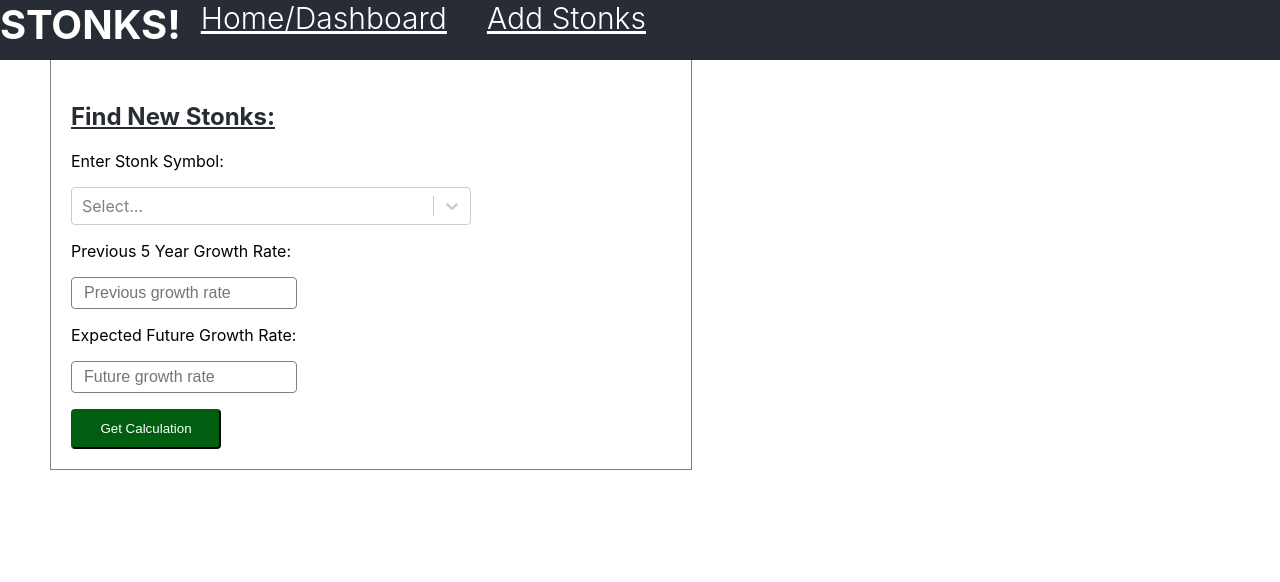
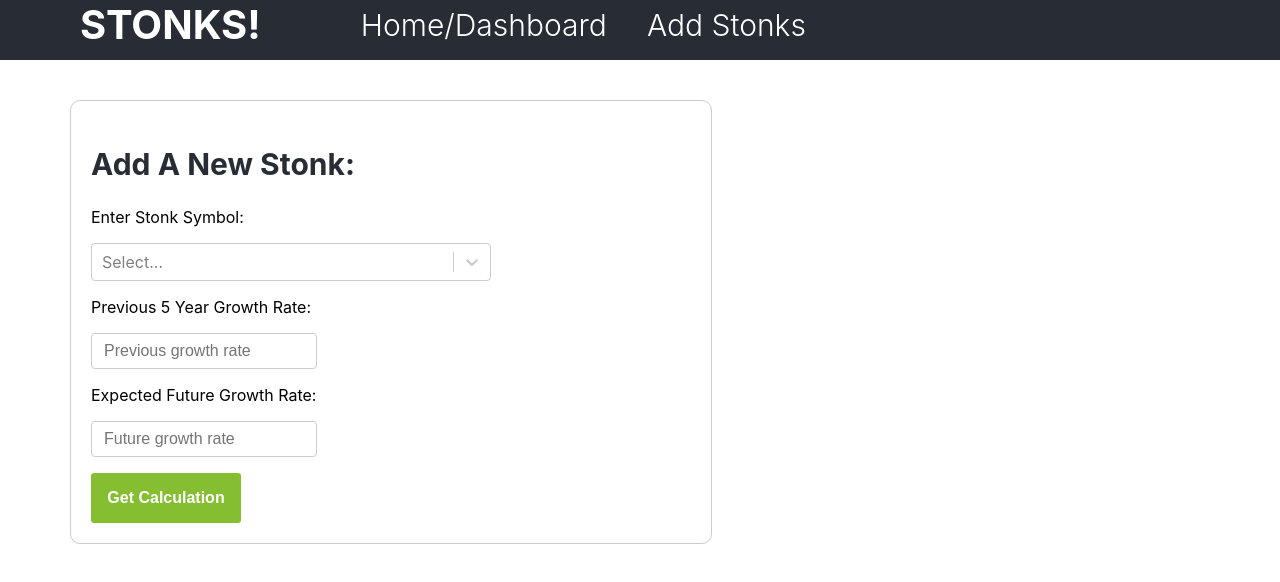
Before and after one commit to toddmantell/stonks, a React (Create React App) app: page /addstonk in a window 1280 px wide. Shown: the top 582 px of the page. Built offline with nearby package versions, Linux system fonts and the light colour scheme.

Commit message:
some refactoring for clarity; CSS updates for header and AddStonk Form and updates so Header and Content line up

```diff
--- a/src/App.css
+++ b/src/App.css
@@ -25,6 +25,7 @@
 .app-header .banner {
   display: flex;
   height: 60px;
+  margin-left: 5rem;
 }
 
 .app-header .logo {
@@ -52,12 +53,15 @@
   display: flex;
   overflow-x: hidden;
   overflow-y: auto;
+  margin-left: 5rem;
+  padding-top: .45rem;
 }
 
 .nav-item {
   margin: 0 20px;
   font-size: 30px;
   font-weight: 300;
+  text-decoration: none;
 }
 
 .app-link {
@@ -75,7 +79,7 @@
 
 @media (min-width: 701px) {
   .stonks-container {
-    margin-top: 100px;
+    margin: 100px 40px 0 70px;
     display: grid;
     grid-template-columns: 20% 20% 20% 20% 20%;
     grid-column-gap: 10px;
@@ -131,21 +135,22 @@
 }
 
 .add-stonks {
+  margin: 100px 0 0 70px;
   display: grid;
   grid-template-columns: 50% 30%;
-  border: grey solid 1px;
+  border: hsl(0,0%,80%) solid 1px;
+  border-radius: 10px;
   width: 50%;
-  margin-left: 50px;
+
 }
 
 .add-stonk-form {
-  margin-top: 61px;
   padding: 20px;
 }
 
 .add-stonk-heading {
-  text-decoration: underline;
   color: #282c34;
+  font-size: 30px;
 }
 
 .typeahead {
@@ -163,13 +168,25 @@
   width: 200px;
   padding: .375rem .75rem;
   margin-bottom: 1rem;
+  min-height: 22px;
   font-size: 1rem;
-  border: grey solid 1px;
+  border: hsl(0,0%,80%) solid 1px;
   border-radius: 4px;
 }
 
+.textbox:focus {
+  background-color: white;
+}
+
+/* This is because Chrome autofill makes the inputs an odd color */
+input:-webkit-autofill,
+input:-webkit-autofill:hover,
+input:-webkit-autofill:focus,
+input:-webkit-autofill:active  {
+    -webkit-box-shadow: 0 0 0 30px white inset !important;
+}
+
 .metrics-section {
-  margin-top: 60px;
   padding: 20px;
 }
 
@@ -198,12 +215,22 @@
 
 .form-button {
   width: 150px;
-  height: 40px;
-  background-color: #015e11;
+  height: 50px;
+  background-color: #85BF31;
   color: white;
-  font-weight: 400;
-  border-color: #015e11;
-  border-radius: 4px;
+  font-size: 16px;
+  font-weight: 600;
+  border: 0;
+  box-shadow: none;
+  border-radius: 3px;
+}
+
+.form-button:hover {
+  background-color: rgb(106, 155, 37);
+}
+
+.form-button:focus {
+  outline-style: none;
 }
 
 .form-button__hidden {
--- a/src/components/AddStonkForm.js
+++ b/src/components/AddStonkForm.js
@@ -14,7 +14,7 @@ const AddStonkForm = ({
     onSubmit={getStonkCalculation}
   >
     <h2 data-testid="form-heading" className="add-stonk-heading">
-      Find New Stonks:
+      Add A New Stonk:
     </h2>
     <div>
       <label
--- a/src/components/Metrics.js
+++ b/src/components/Metrics.js
@@ -26,7 +26,7 @@ const Metrics = ({ stonkQuote, stonk, addStonkToStonks }) => (
                   : "bold gain"
               }
             >
-              {stonk.pastGrahamFormulaNumber}
+              ${stonk.pastGrahamFormulaNumber}
             </span>
           </div>
           <hr />
@@ -40,7 +40,7 @@ const Metrics = ({ stonkQuote, stonk, addStonkToStonks }) => (
                   : "bold gain"
               }
             >
-              {stonk.pastConservativeGrahamFormulaNumber}
+              ${stonk.pastConservativeGrahamFormulaNumber}
             </span>
           </div>
           <hr />
@@ -53,7 +53,7 @@ const Metrics = ({ stonkQuote, stonk, addStonkToStonks }) => (
                   : "bold gain"
               }
             >
-              {stonk.forwardGrahamFormulaNumber}
+              ${stonk.forwardGrahamFormulaNumber}
             </span>
           </div>
           <hr />
@@ -67,7 +67,7 @@ const Metrics = ({ stonkQuote, stonk, addStonkToStonks }) => (
                   : "bold gain"
               }
             >
-              {stonk.forwardConservativeGrahamFormulaNumber}
+              ${stonk.forwardConservativeGrahamFormulaNumber}
             </span>
           </div>
         </>
--- a/src/components/TypeAhead.js
+++ b/src/components/TypeAhead.js
@@ -1,6 +1,6 @@
 import React from "react";
 import AsyncSelect from "react-select/async";
-import { get } from "../fetchWrapper";
+import { get } from "../data/fetchWrapper";
 import { getDevOrProdAPIURL } from "../data/getStonks";
 
 export default function TypeAhead({ handleInputChange, defaults }) {
--- a/src/data/getStonks.js
+++ b/src/data/getStonks.js
@@ -1,5 +1,5 @@
 import settings from "../settings.js";
-import { get } from "../fetchWrapper";
+import { get } from "./fetchWrapper";
 
 export default async function getStonks() {
   const apiUrl = getDevOrProdAPIURL();
--- a/src/pages/AddStonk.js
+++ b/src/pages/AddStonk.js
@@ -1,6 +1,6 @@
 import React, { useState, useEffect } from "react";
 import { getDevOrProdAPIURL } from "../data/getStonks";
-import { get, post } from "../fetchWrapper";
+import { get, post } from "../data/fetchWrapper";
 import AddStonkForm from "../components/AddStonkForm";
 import Metrics from "../components/Metrics";
 
@@ -80,7 +80,7 @@ export default function AddStonk() {
     const stonkToSend = { ...stonk, ticker: symbol, latestPrice };
 
     const result = await post(`${apiUrl}/api/addStonk`, stonkToSend);
-    result.ok && alert("stonk successfully added");
+    result && alert("stonk successfully added");
   }
 
   function setTickerAndGetQuote(ticker) {
```
Also changed, not shown: src/data/fetchWrapper.js (renamed from src/fetchWrapper.js).
